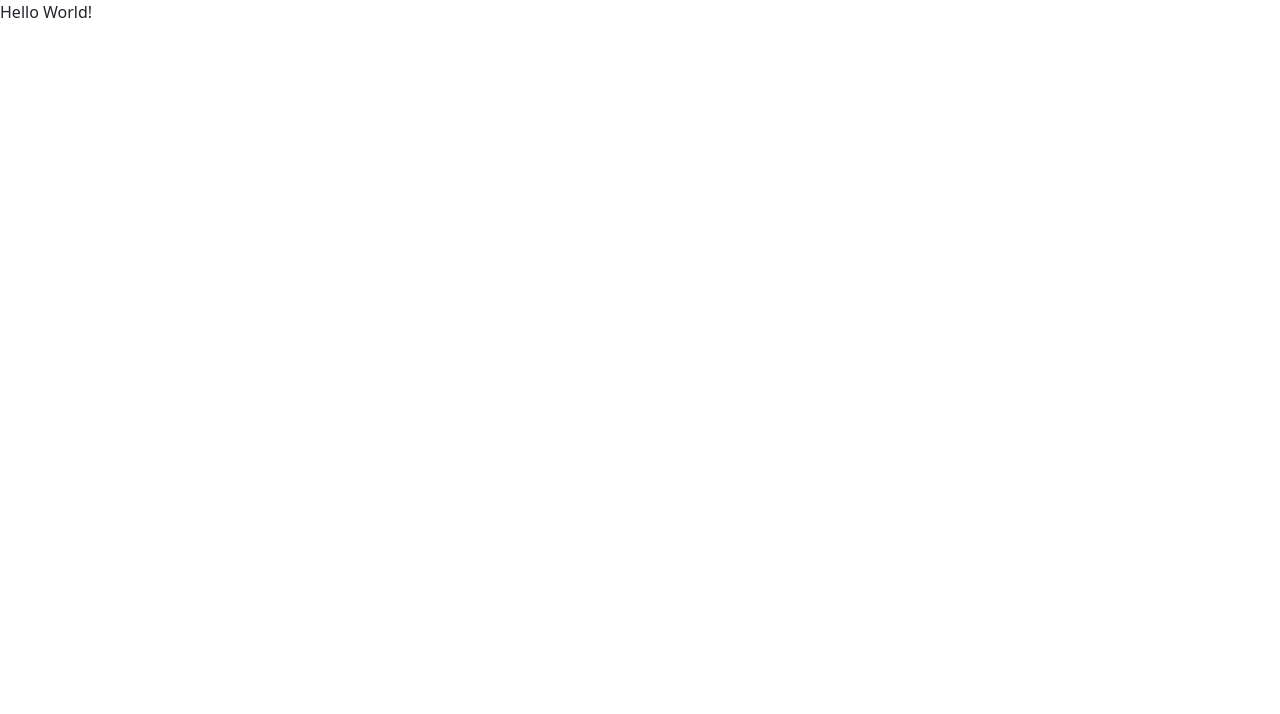
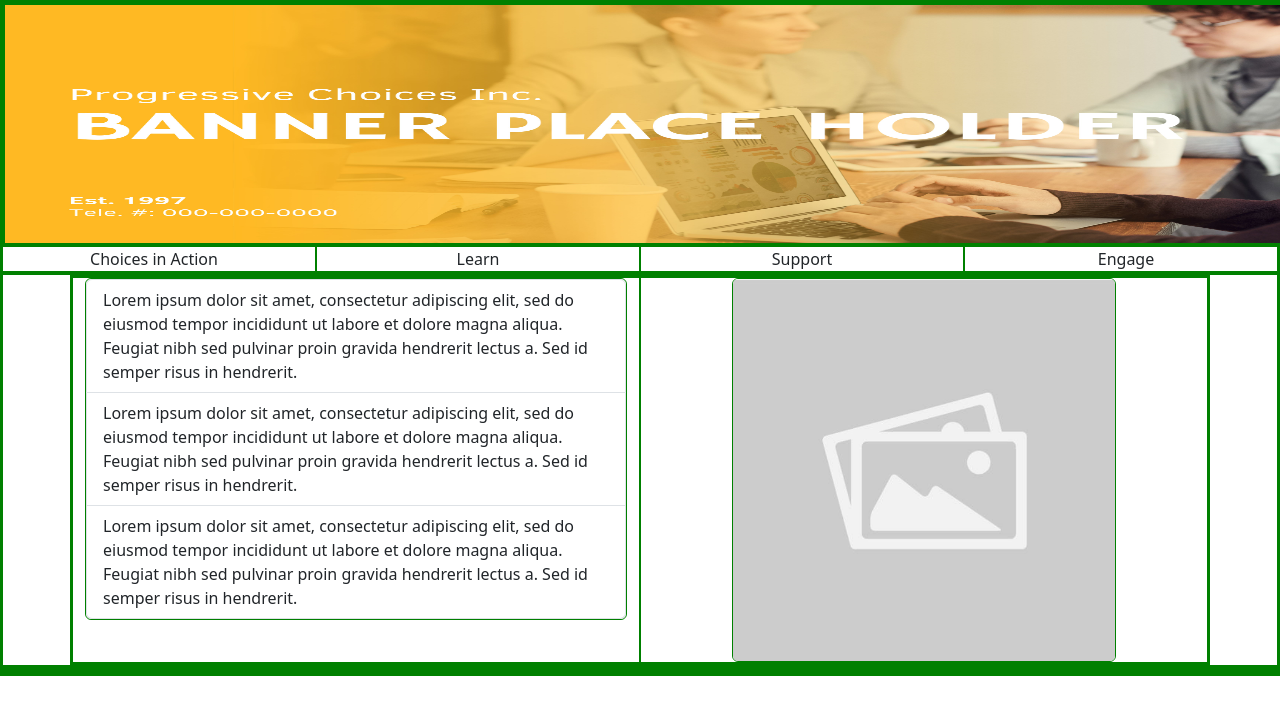
Before and after one commit to bathant702/progressive_choices_inc, a website: page index.html in a window 1280 px wide. Drawn offline with nearby package versions, Linux system fonts and the light colour scheme.

Commit message:
initial commit

```diff
--- /dev/null
+++ b/CSS/styles.css
@@ -0,0 +1,17 @@
+* {
+  /* testing boxes */
+  border: 1px;
+  border-color: green;
+  border-style: solid;
+  /* height & width now includes border & padding */
+  box-sizing: border-box;
+}
+
+.pci-banner1 {
+  height: 30vh;
+  width: 100vw;
+}
+
+.pci-hq {
+  width: 30vw;
+}
--- a/index.html
+++ b/index.html
@@ -3,16 +3,78 @@
   <head>
     <meta charset="UTF-8" />
     <meta name="viewport" content="width=device-width, initial-scale=1.0" />
-    <title>Progressive Choices Inc</title>
     <link
       href="https://cdn.jsdelivr.net/npm/bootstrap@5.3.2/dist/css/bootstrap.min.css"
       rel="stylesheet"
       integrity="sha384-T3c6CoIi6uLrA9TneNEoa7RxnatzjcDSCmG1MXxSR1GAsXEV/Dwwykc2MPK8M2HN"
       crossorigin="anonymous"
     />
+    <link rel="stylesheet" href="./CSS/styles.css" />
+    <title>Progressive Choices Inc</title>
   </head>
   <body>
-    Hello World!
+    <!-- Banner/menu -->
+    <section>
+      <div>
+        <img
+          src="./Img/PCI-banner-placeholder.jpg"
+          alt="PCI banner"
+          class="pci-banner1"
+        />
+      </div>
+      <div class="row">
+        <div class="col-3 d-flex justify-content-center">Choices in Action</div>
+        <div class="col-3 d-flex justify-content-center">Learn</div>
+        <div class="col-3 d-flex justify-content-center">Support</div>
+        <div class="col-3 d-flex justify-content-center">Engage</div>
+      </div>
+    </section>
+
+    <!-- Splash -->
+    <section>
+      <div class="container">
+        <div class="row">
+          <div class="col-6">
+            <ul class="list-group">
+              <li class="list-group-item">
+                Lorem ipsum dolor sit amet, consectetur adipiscing elit, sed do
+                eiusmod tempor incididunt ut labore et dolore magna aliqua.
+                Feugiat nibh sed pulvinar proin gravida hendrerit lectus a. Sed
+                id semper risus in hendrerit.
+              </li>
+              <li class="list-group-item">
+                Lorem ipsum dolor sit amet, consectetur adipiscing elit, sed do
+                eiusmod tempor incididunt ut labore et dolore magna aliqua.
+                Feugiat nibh sed pulvinar proin gravida hendrerit lectus a. Sed
+                id semper risus in hendrerit.
+              </li>
+              <li class="list-group-item">
+                Lorem ipsum dolor sit amet, consectetur adipiscing elit, sed do
+                eiusmod tempor incididunt ut labore et dolore magna aliqua.
+                Feugiat nibh sed pulvinar proin gravida hendrerit lectus a. Sed
+                id semper risus in hendrerit.
+              </li>
+            </ul>
+          </div>
+          <div class="col-6 d-flex justify-content-center">
+            <img
+              src="./Img/imageplaceholder.jpeg"
+              alt="image of PCI HQ"
+              class="rounded pci-hq"
+            />
+          </div>
+        </div>
+      </div>
+    </section>
+
+    <!-- Info -->
+    <section></section>
+    <!-- Blog -->
+    <section></section>
+    <!-- Quote/Big Menu -->
+    <section></section>
+    <!-- footer -->
+    <footer></footer>
 
     <script
       src="https://cdn.jsdelivr.net/npm/bootstrap@5.3.2/dist/js/bootstrap.bundle.min.js"
```
Also changed, not shown: CSS/style.css (deleted), Img/PCI-banner-placeholder.jpg (added), Img/imageplaceholder.jpeg (added).
